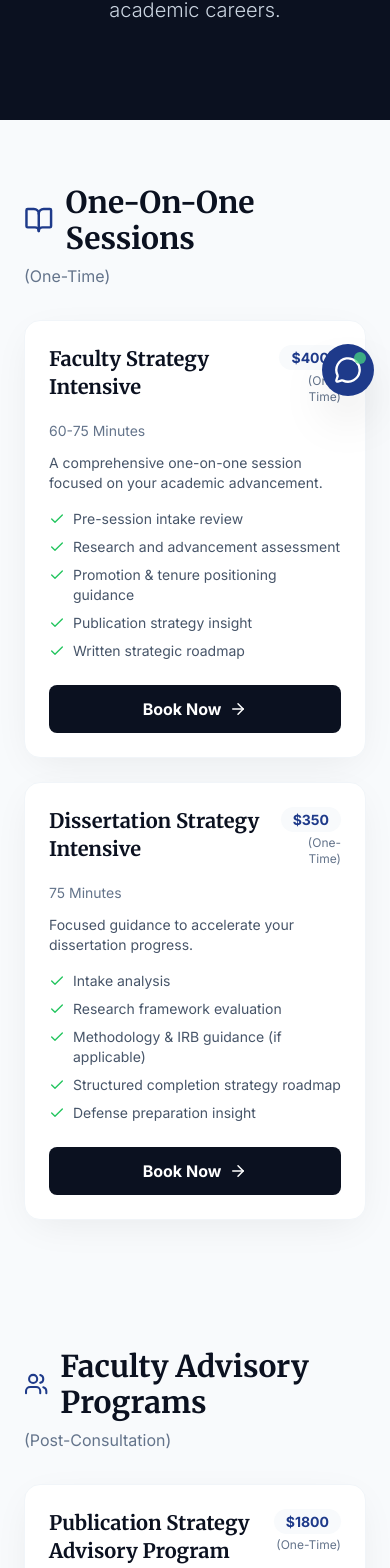
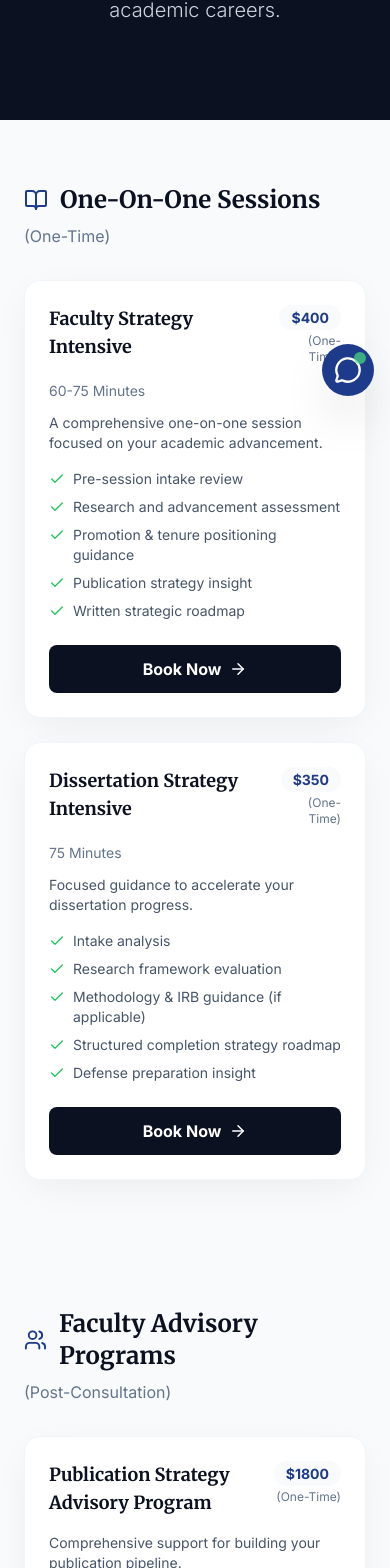
Before and after one commit to Faithmanex/drwilliamtriplett, a React (Vite) app: page /services/academic in a window 390 px wide. Shown: the part 432-2000 px from the top of the page. Built offline with nearby package versions, Linux system fonts and the light colour scheme.

Commit message:
Fix mobile responsive: use lg breakpoint for grids, smaller text on mobile

```diff
--- a/components/AcademicServices.tsx
+++ b/components/AcademicServices.tsx
@@ -15,7 +15,7 @@ const ServiceCard: React.FC<ServiceCardProps> = ({ service }) => {
   return (
     <div className="bg-white rounded-2xl p-6 shadow-card border border-slate-100 hover:border-brand-primary/20 transition-all duration-300 flex flex-col h-full">
       <div className="flex items-start justify-between mb-4">
-        <h3 className="font-serif text-xl font-bold text-brand-dark">{service.title}</h3>
+        <h3 className="font-serif text-lg md:text-xl font-bold text-brand-dark">{service.title}</h3>
         <div className="text-right">
           <span className="bg-brand-light text-brand-primary text-sm font-bold px-3 py-1 rounded-full">
             ${service.price}
@@ -65,11 +65,11 @@ const AcademicServices: React.FC = () => {
       {/* One-On-One Sessions (One-Time) */}
       <div className="max-w-7xl mx-auto px-6 py-16">
         <div className="flex items-center gap-3 mb-2">
-          <BookOpen className="w-8 h-8 text-brand-primary" />
-          <h2 className="font-serif text-3xl font-bold text-brand-dark">One-On-One Sessions</h2>
+          <BookOpen className="w-6 h-6 md:w-8 md:h-8 text-brand-primary" />
+          <h2 className="font-serif text-2xl md:text-3xl font-bold text-brand-dark">One-On-One Sessions</h2>
         </div>
         <p className="text-slate-500 mb-8">(One-Time)</p>
-        <div className="grid grid-cols-1 md:grid-cols-2 gap-6">
+        <div className="grid grid-cols-1 lg:grid-cols-2 gap-6">
           {oneOnOneServices.map((service) => (
             <ServiceCard key={service.id} service={service} />
           ))}
@@ -79,11 +79,11 @@ const AcademicServices: React.FC = () => {
       {/* Faculty Advisory Programs (Post-Consultation) */}
       <div className="max-w-7xl mx-auto px-6 py-16">
         <div className="flex items-center gap-3 mb-2">
-          <Users className="w-8 h-8 text-brand-primary" />
-          <h2 className="font-serif text-3xl font-bold text-brand-dark">Faculty Advisory Programs</h2>
+          <Users className="w-6 h-6 md:w-8 md:h-8 text-brand-primary" />
+          <h2 className="font-serif text-2xl md:text-3xl font-bold text-brand-dark">Faculty Advisory Programs</h2>
         </div>
         <p className="text-slate-500 mb-8">(Post-Consultation)</p>
-        <div className="grid grid-cols-1 md:grid-cols-3 gap-6">
+        <div className="grid grid-cols-1 lg:grid-cols-3 gap-6">
           {facultyAdvisoryServices.map((service) => (
             <ServiceCard key={service.id} service={service} />
           ))}
@@ -93,11 +93,11 @@ const AcademicServices: React.FC = () => {
       {/* Dissertation Advisory Programs (Post-Consultation) */}
       <div className="max-w-7xl mx-auto px-6 py-16 pb-24">
         <div className="flex items-center gap-3 mb-2">
-          <GraduationCap className="w-8 h-8 text-brand-primary" />
-          <h2 className="font-serif text-3xl font-bold text-brand-dark">Dissertation Advisory Programs</h2>
+          <GraduationCap className="w-6 h-6 md:w-8 md:h-8 text-brand-primary" />
+          <h2 className="font-serif text-2xl md:text-3xl font-bold text-brand-dark">Dissertation Advisory Programs</h2>
         </div>
         <p className="text-slate-500 mb-8">(Post-Consultation)</p>
-        <div className="grid grid-cols-1 md:grid-cols-3 gap-6">
+        <div className="grid grid-cols-1 lg:grid-cols-3 gap-6">
           {dissertationAdvisoryServices.map((service) => (
             <ServiceCard key={service.id} service={service} />
           ))}
```
